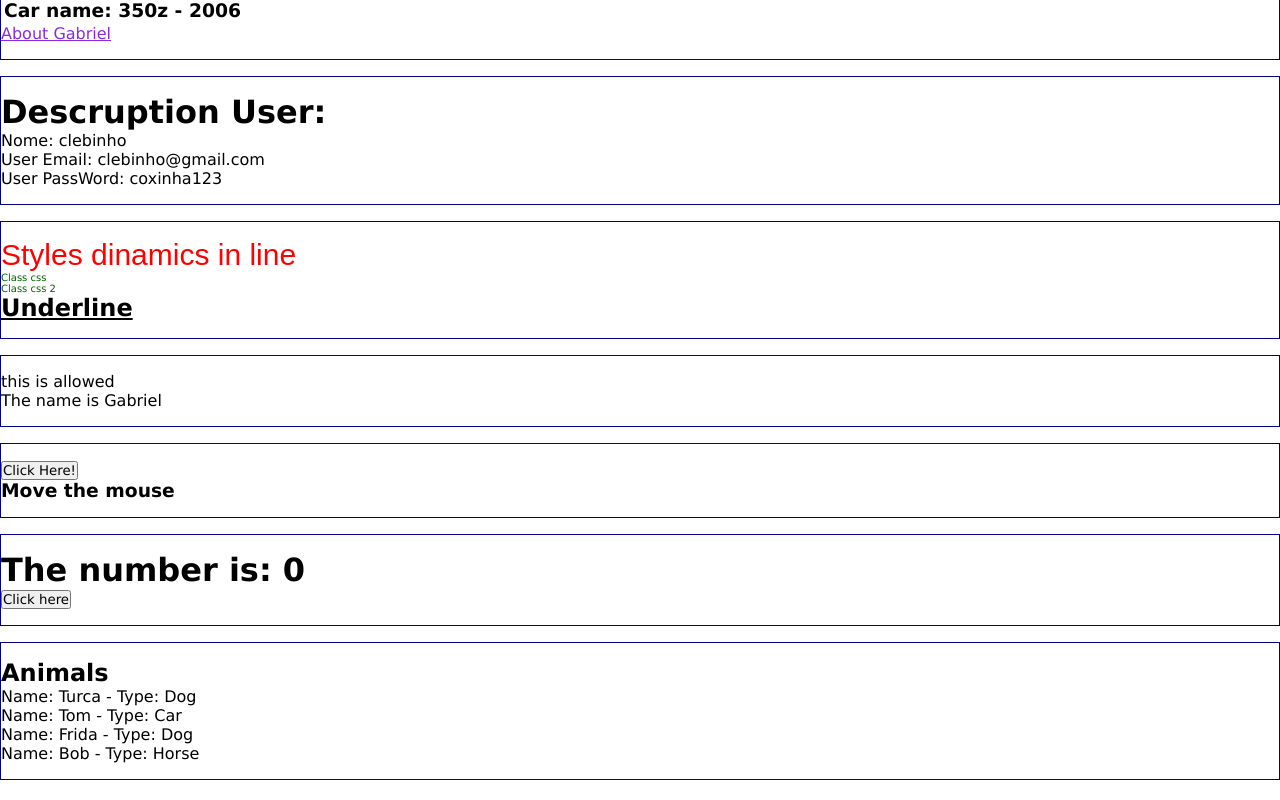
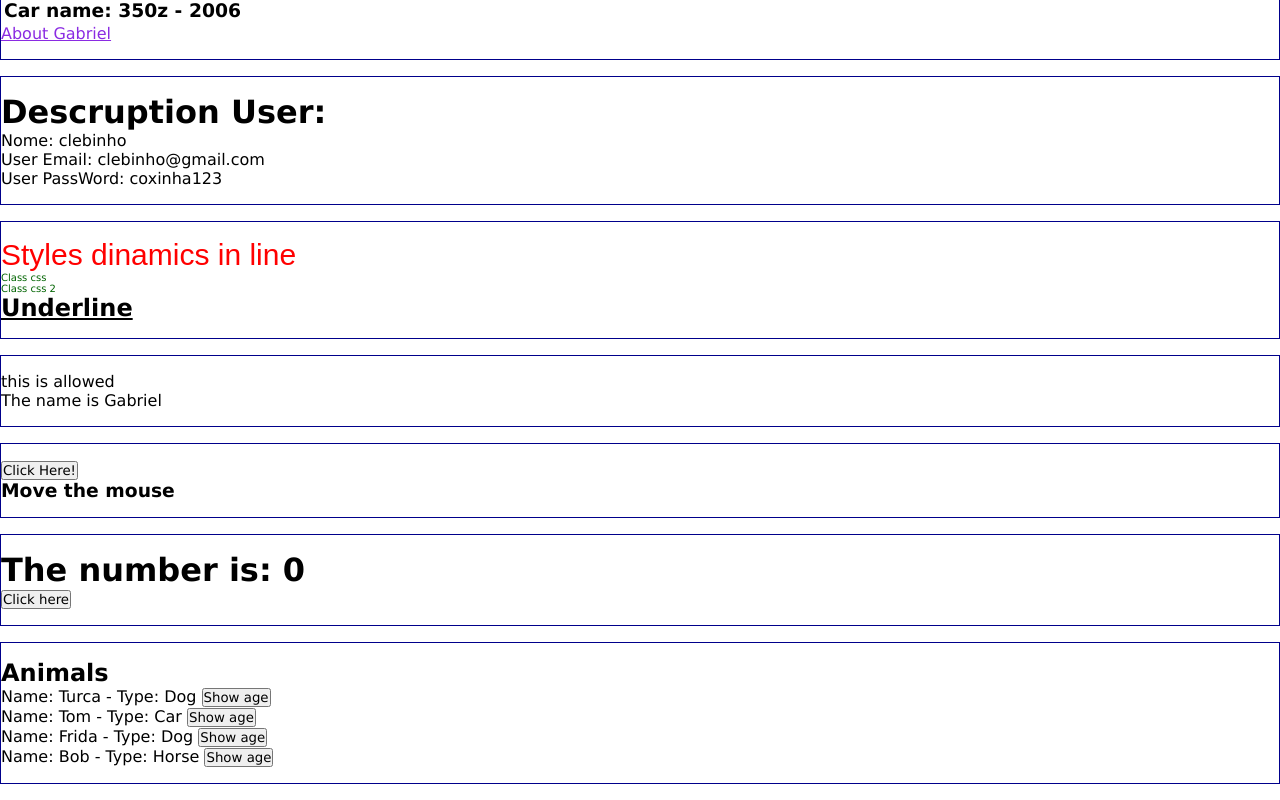
Before and after one commit to GabrielReguera/Curso-Angular, an Angular app: page / in a window 1280 px wide. Shown: the part 256-1056 px from the top of the page. Built offline with nearby package versions, Linux system fonts and the light colour scheme.

Commit message:
Interfaces

```diff
--- /dev/null
+++ b/src/app/Animal.ts
@@ -0,0 +1,5 @@
+export interface Animal {
+  name: string;
+  type: string;
+  age: number;
+}
--- a/src/app/components/list-render/list-render.component.html
+++ b/src/app/components/list-render/list-render.component.html
@@ -3,6 +3,8 @@
   <ul>
     <li *ngFor="let animal of animals">
       Name: {{ animal.name }} - Type: {{ animal.type }}
+      <button (click)="showAge(animal)">Show age</button>
     </li>
   </ul>
+  <h4>{{ animalsDetails }}</h4>
 </div>
--- a/src/app/components/list-render/list-render.component.ts
+++ b/src/app/components/list-render/list-render.component.ts
@@ -1,4 +1,5 @@
 import { Component, OnInit } from '@angular/core';
+import { Animal } from 'src/app/animal';
 
 @Component({
   selector: 'app-list-render',
@@ -6,14 +7,20 @@ import { Component, OnInit } from '@angular/core';
   styleUrls: ['./list-render.component.css'],
 })
 export class ListRenderComponent implements OnInit {
-  animals = [
-    { name: 'Turca', type: 'Dog' },
-    { name: 'Tom', type: 'Car' },
-    { name: 'Frida', type: 'Dog' },
-    { name: 'Bob', type: 'Horse' },
+  animals: Animal[] = [
+    { name: 'Turca', type: 'Dog', age: 3 },
+    { name: 'Tom', type: 'Car', age: 6 },
+    { name: 'Frida', type: 'Dog', age: 8 },
+    { name: 'Bob', type: 'Horse', age: 1 },
   ];
+
+  animalsDetails = '';
 
   constructor() {}
 
   ngOnInit(): void {}
+
+  showAge(animal: Animal): void {
+    this.animalsDetails = `${animal.name} have ${animal.age} years old`;
+  }
 }
```
Also changed, not shown: 1 other file (tests, documents, lock files or other folders).
